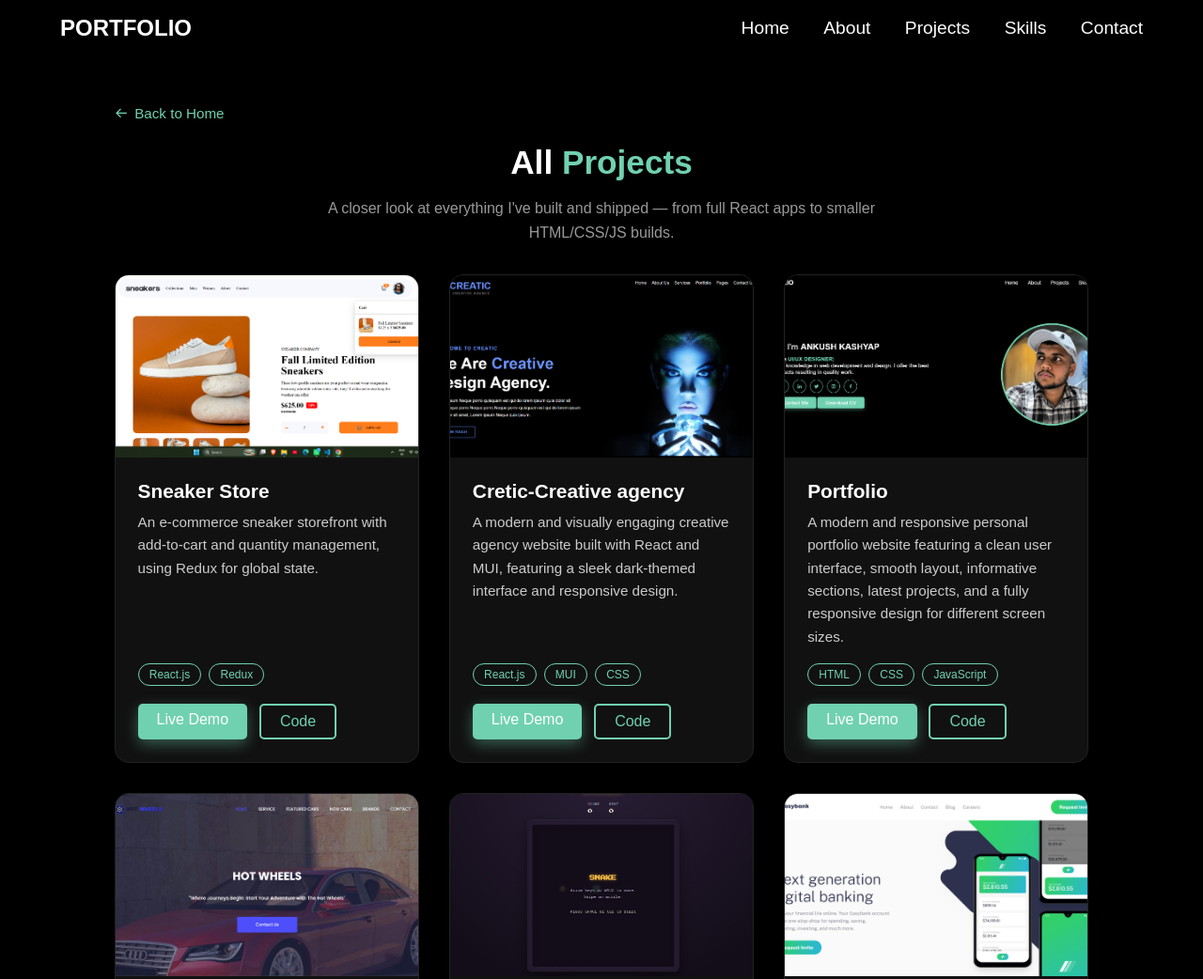
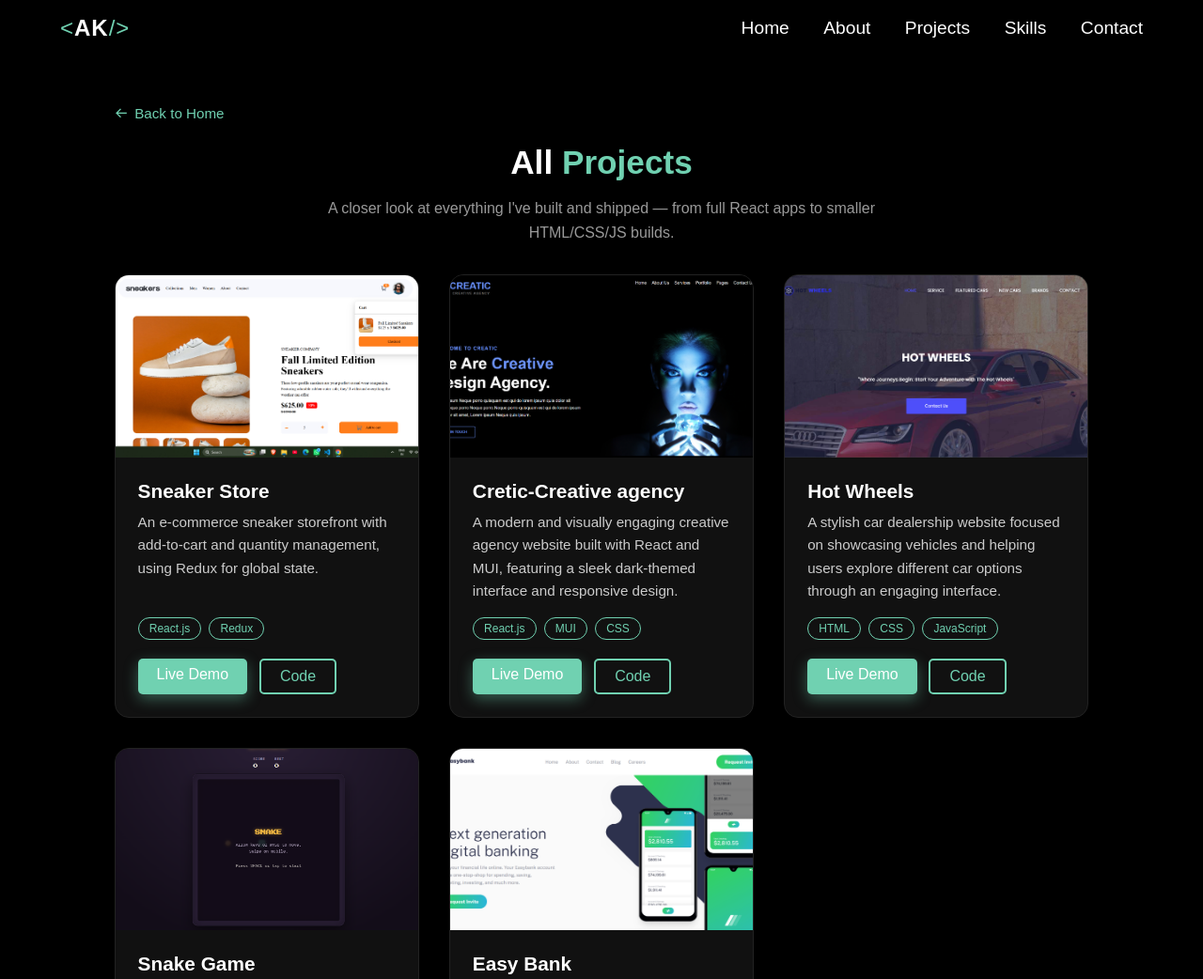
Before and after one commit to Ankush135/Portfolio-, a plain HTML site: page projects.html in a window 1280 px wide. Shown: the top 1042 px of the page at 94% size. Drawn offline with nearby package versions, Linux system fonts and the light colour scheme.

Commit message:
Logo change

```diff
--- a/projects.html
+++ b/projects.html
@@ -25,7 +25,7 @@
   </head>
   <body>
     <header class="header">
-      <a href="index.html#home" class="logo">Portfolio</a>
+      <a href="index.html#home" class="logo"><span class="logo-bracket">&lt;</span>AK<span class="logo-bracket">/&gt;</span></a>
       <div class="bx bx-menu" id="menu-icon"></div>
       <nav class="navbar">
         <a href="index.html#home" style="--i: 1">Home</a>
@@ -42,6 +42,8 @@
       <p class="projects-page-intro">A closer look at everything I've built and shipped — from full React apps to smaller HTML/CSS/JS builds.</p>
 
       <div class="projects-container">
+
+
 
         <div class="project-card">
           <div class="project-img">
@@ -76,25 +78,6 @@
             <div class="project-links">
               <a href="https://ankush135.github.io/React-agencyweb/" target="_blank" rel="noopener" class="btn">Live Demo</a>
               <a href="https://github.com/Ankush135/React-agencyweb.git" target="_blank" rel="noopener" class="btn btn-outline">Code</a>
-            </div>
-          </div>
-        </div>
-
-        <div class="project-card">
-          <div class="project-img">
-            <img src="assets/projects/portfolio.png" alt="Portfolio project" loading="lazy" />
-          </div>
-          <div class="project-content">
-            <h3>Portfolio</h3>
-            <p>A modern and responsive personal portfolio website featuring a clean user interface, smooth layout, informative sections, latest projects, and a fully responsive design for different screen sizes.</p>
-            <div class="project-tags">
-              <span>HTML</span>
-              <span>CSS</span>
-              <span>JavaScript</span>
-            </div>
-            <div class="project-links">
-              <a href="https://ankush135.github.io/Portfolio/" target="_blank" rel="noopener" class="btn">Live Demo</a>
-              <a href="https://github.com/Ankush135/Portfolio.git" target="_blank" rel="noopener" class="btn btn-outline">Code</a>
             </div>
           </div>
         </div>
@@ -162,7 +145,7 @@
     <footer class="footer">
       <div class="footer-container">
         <div class="footer-col footer-brand">
-          <a href="index.html#home" class="logo">Portfolio</a>
+          <a href="index.html#home" class="logo"><span class="logo-bracket">&lt;</span>PORTFOLIO<span class="logo-bracket">/&gt;</span></a>
           <p>Building clean, responsive web experiences — from frontend interfaces to backend logic.</p>
           <div class="footer-contact">
             <p><i class="bx bx-envelope"></i> ankushkashyap284@gmail.com</p>
--- a/style.css
+++ b/style.css
@@ -28,11 +28,16 @@ header {
 .logo {
   font-size: 1.5rem;
   color: white;
-  text-transform: uppercase;
   text-decoration: none;
   font-weight: 700;
+  letter-spacing: 1px;
   opacity: 0;
   animation: slideRight 1s ease-in-out forwards;
+}
+
+.logo-bracket {
+  color: rgb(112, 209, 177);
+  font-weight: 400;
 }
 
 .navbar a {
```
Also changed, not shown: index.html (+7 -7 lines).
